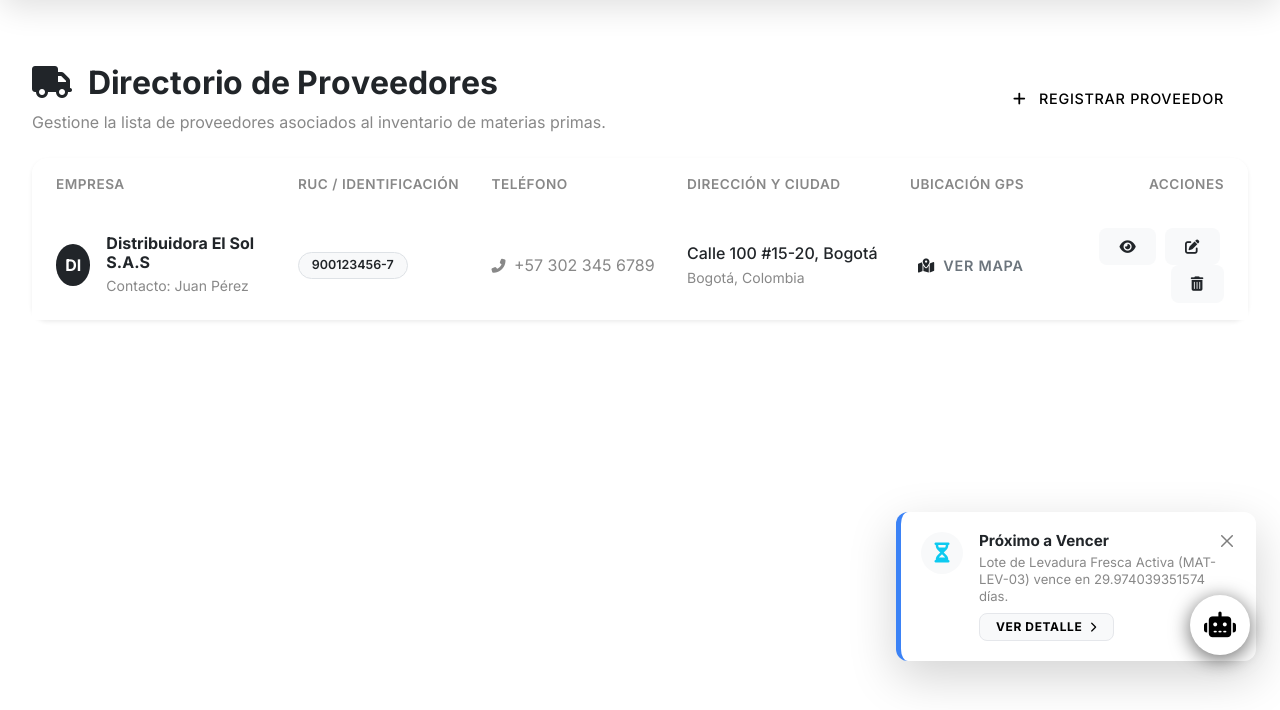
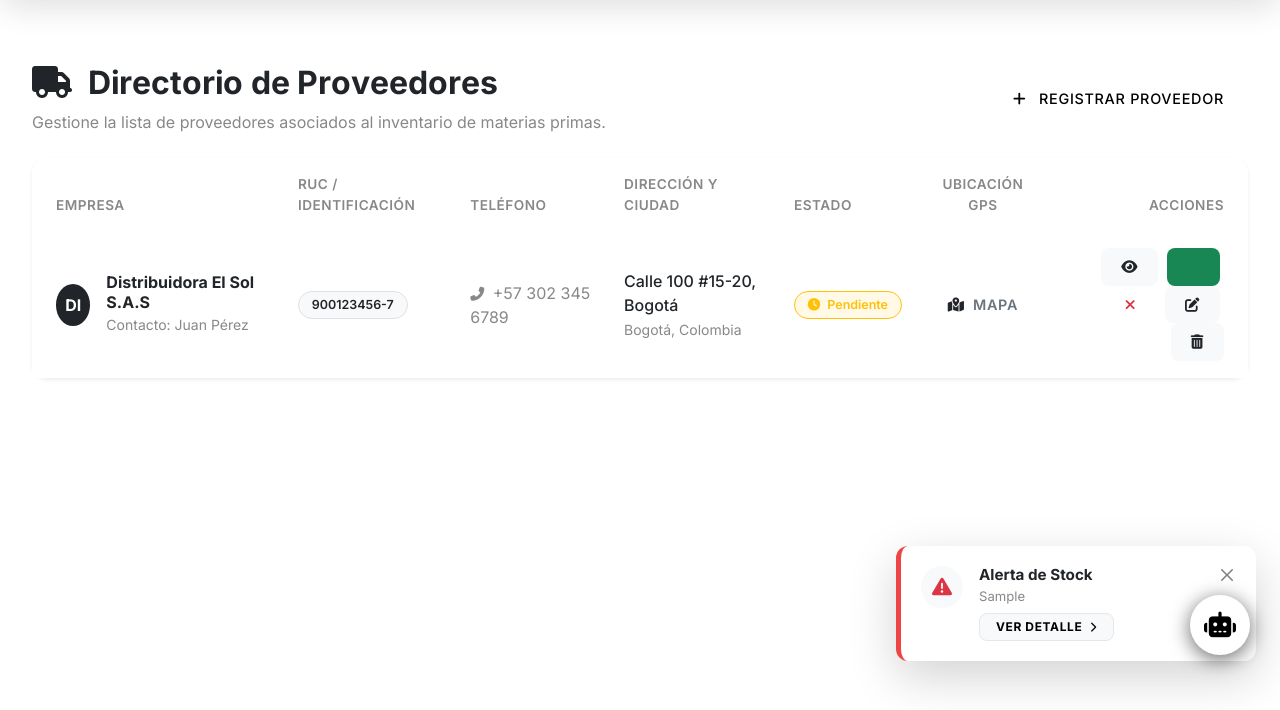
Before and after one commit to Esteban4-CRo/UniStock, a Laravel app: page /proveedores in a window 1280 px wide. Shown: the part 115-825 px from the top of the page. Run offline with Laravel 12, Linux system fonts and the light colour scheme; a user stored in the database is signed in; data comes from the database, SQL or seed files in the repository; tables that the repository leaves empty hold one stand-in row (values such as "Sample post").

Commit message:
Completado Sprint 5: Alertas, validacion de proveedores y layout notificaciones

```diff
--- a/UniStock/app/Http/Controllers/ProveedorController.php
+++ b/UniStock/app/Http/Controllers/ProveedorController.php
@@ -68,4 +68,20 @@
         $proveedor->update(['activo' => false]);
         return redirect()->route('proveedores.index')->with('success', 'Proveedor inhabilitado exitosamente.');
     }
+
+    public function validar(Request $request, Proveedor $proveedor)
+    {
+        if (!auth()->user()->isSuperUsuario() && !auth()->user()->isGerente()) {
+            abort(403, 'No tienes permiso para validar proveedores.');
+        }
+
+        $request->validate([
+            'estado_validacion' => 'required|in:validado,rechazado,pendiente'
+        ]);
+
+        $proveedor->estado_validacion = $request->estado_validacion;
+        $proveedor->save();
+
+        return back()->with('success', 'Estado de validación del proveedor actualizado.');
+    }
 }
--- /dev/null
+++ b/UniStock/app/Observers/MateriaPrimaObserver.php
@@ -0,0 +1,77 @@
+<?php
+
+namespace App\Observers;
+
+use App\Models\MaterialPrima;
+use App\Models\Alerta;
+use App\Models\User;
+use App\Mail\StockAlertMail;
+use Illuminate\Support\Facades\Mail;
+
+class MateriaPrimaObserver
+{
+    /**
+     * Handle the MaterialPrima "created" event.
+     */
+    public function created(MaterialPrima $materialPrima): void
+    {
+        //
+    }
+
+    /**
+     * Handle the MaterialPrima "updated" event.
+     */
+    public function updated(MaterialPrima $materialPrima): void
+    {
+        // Check if stock dropped below minimum
+        if ($materialPrima->cantidad < $materialPrima->stock_minimo &&
+            $materialPrima->getOriginal('cantidad') >= $materialPrima->stock_minimo) {
+
+            $mensaje = "El stock de {$materialPrima->nombre} (cód: {$materialPrima->codigo}) ha bajado a {$materialPrima->cantidad}. El mínimo es {$materialPrima->stock_minimo}.";
+
+            // Create Alert for the user who owns it, or admin
+            Alerta::create([
+                'user_id' => $materialPrima->user_id,
+                'tipo' => 'stock_bajo',
+                'mensaje' => $mensaje,
+                'estado' => 'activa'
+            ]);
+
+            // Send Mail
+            $user = User::find($materialPrima->user_id);
+            if ($user && $user->email) {
+                $alertData = [
+                    'codigo' => $materialPrima->codigo,
+                    'nombre' => $materialPrima->nombre,
+                    'cantidad' => $materialPrima->cantidad,
+                    'stock_minimo' => $materialPrima->stock_minimo,
+                ];
+                Mail::to($user->email)->queue(new StockAlertMail([$alertData]));
+            }
+        }
+    }
+
+    /**
+     * Handle the MaterialPrima "deleted" event.
+     */
+    public function deleted(MaterialPrima $materialPrima): void
+    {
+        //
+    }
+
+    /**
+     * Handle the MaterialPrima "restored" event.
+     */
+    public function restored(MaterialPrima $materialPrima): void
+    {
+        //
+    }
+
+    /**
+     * Handle the MaterialPrima "force deleted" event.
+     */
+    public function forceDeleted(MaterialPrima $materialPrima): void
+    {
+        //
+    }
+}
--- a/UniStock/app/Providers/AppServiceProvider.php
+++ b/UniStock/app/Providers/AppServiceProvider.php
@@ -3,6 +3,8 @@
 namespace App\Providers;
 
 use Illuminate\Support\ServiceProvider;
+use App\Models\MaterialPrima;
+use App\Observers\MateriaPrimaObserver;
 
 class AppServiceProvider extends ServiceProvider
 {
@@ -22,5 +24,7 @@
         if (config('app.env') === 'production') {
             \Illuminate\Support\Facades\URL::forceScheme('https');
         }
+
+        MaterialPrima::observe(MateriaPrimaObserver::class);
     }
 }
--- a/UniStock/config/services.php
+++ b/UniStock/config/services.php
@@ -2,20 +2,8 @@
 
 return [
 
-    /*
-    |--------------------------------------------------------------------------
-    | Third Party Services
-    |--------------------------------------------------------------------------
-    |
-    | This file is for storing the credentials for third party services such
-    | as Mailgun, Postmark, AWS and more. This file provides the de facto
-    | location for this information, allowing packages to have
-    | a conventional file to locate the various service credentials.
-    |
-    */
-
     'postmark' => [
-        'key' => env('POSTMARK_API_KEY'),
+        'token' => env('POSTMARK_API_TOKEN'),
     ],
 
     'resend' => [
--- a/UniStock/resources/views/emails/stock_alert.blade.php
+++ b/UniStock/resources/views/emails/stock_alert.blade.php
@@ -70,7 +70,7 @@
             <div class="ceo-signature">
                 <p>Atentamente,</p>
                 <p><img src="https://upload.wikimedia.org/wikipedia/commons/d/d4/Firma_de_Juan_Guaid%C3%B3.svg" style="height: 40px; margin-bottom: 5px; opacity: 0.8;" alt="Firma"></p>
-                <p><strong>Juan Campino</strong><br>
+                <p><strong>EstebanCRO el PrettyBoy</strong><br>
                 <span style="color: #666; font-size: 0.9em;">CEO & Founder, UniStock Inc.</span></p>
                 <p style="font-size: 0.85em; color: #888; margin-top: 15px;">Fecha del reporte: {{ now()->format('d M Y, H:i') }}</p>
             </div>
--- a/UniStock/resources/views/layouts/app.blade.php
+++ b/UniStock/resources/views/layouts/app.blade.php
@@ -1,73 +1,36 @@
 @php
     $alertasNotif = [];
     if (Auth::check()) {
-        // 1. Sin Stock
-        $sinStock = \App\Models\MaterialPrima::where('activo', true)->where('cantidad', 0)->get();
-        foreach ($sinStock as $item) {
+        $alertasDB = \App\Models\Alerta::where('user_id', Auth::id())
+            ->where('estado', 'activa')
+            ->orderBy('created_at', 'desc')
+            ->get();
+
+        foreach ($alertasDB as $alerta) {
+            $icono = 'fas fa-bell';
+            $nivel = 'info';
+            $titulo = 'Notificación';
+
+            if ($alerta->tipo === 'stock_bajo') {
+                $icono = 'fas fa-exclamation-triangle';
+                $nivel = 'danger';
+                $titulo = 'Alerta de Stock';
+            } elseif ($alerta->tipo === 'vencimiento') {
+                $icono = 'fas fa-hourglass-half';
+                $nivel = 'warning';
+                $titulo = 'Vencimiento';
+            }
+
             $alertasNotif[] = [
-                'tipo' => 'sin_stock',
-                'nivel' => 'danger',
-                'icono' => 'fas fa-exclamation-triangle',
-                'titulo' => '¡Sin Stock!',
-                'mensaje' => "El insumo {$item->nombre} ({$item->codigo}) se ha quedado sin stock.",
-                'ruta' => route('materias-primas.show', $item->id),
-                'tiempo' => 'Ahora mismo'
+                'id' => $alerta->id,
+                'tipo' => $alerta->tipo,
+                'nivel' => $nivel,
+                'icono' => $icono,
+                'titulo' => $titulo,
+                'mensaje' => $alerta->mensaje,
+                'ruta' => '#',
+                'tiempo' => $alerta->created_at->diffForHumans()
             ];
-        }
-
-        // 2. Stock Bajo
-        $stockBajo = \App\Models\MaterialPrima::where('activo', true)
-            ->where('cantidad', '>', 0)
-            ->whereColumn('cantidad', '<=', 'stock_minimo')
-            ->get();
-        foreach ($stockBajo as $item) {
-            $alertasNotif[] = [
-                'tipo' => 'stock_bajo',
-                'nivel' => 'warning',
-                'icono' => 'fas fa-exclamation-circle',
-                'titulo' => 'Stock Bajo',
-                'mensaje' => "{$item->nombre} ({$item->codigo}) está por debajo del stock mínimo ({$item->cantidad} {$item->unidad_medida} restante).",
-                'ruta' => route('materias-primas.show', $item->id),
-                'tiempo' => 'Atención requerida'
-            ];
-        }
-
-        // 3. Próximos a vencer (menos de 30 días)
-        $expiring = \App\Models\MaterialPrima::where('activo', true)
-            ->whereNotNull('fecha_caducidad')
-            ->where('fecha_caducidad', '<=', now()->addDays(30))
-            ->where('fecha_caducidad', '>=', now())
-            ->get();
-        foreach ($expiring as $item) {
-            $dias = now()->diffInDays($item->fecha_caducidad);
-            $alertasNotif[] = [
-                'tipo' => 'por_vencer',
-                'nivel' => 'info',
-                'icono' => 'fas fa-hourglass-half',
-                'titulo' => 'Próximo a Vencer',
-                'mensaje' => "Lote de {$item->nombre} ({$item->codigo}) vence en {$dias} días.",
-                'ruta' => route('materias-primas.show', $item->id),
-                'tiempo' => 'Urgencia media'
-            ];
-        }
-
-        // 4. Últimas entradas registradas en las últimas 12 horas
-        $recentEntradas = \App\Models\Entrada::with('materialPrima')
-            ->where('anulado', false)
-            ->where('created_at', '>=', now()->subHours(12))
-            ->get();
-        foreach ($recentEntradas as $e) {
-            if ($e->materialPrima) {
-                $alertasNotif[] = [
-                    'tipo' => 'nueva_entrada',
-                    'nivel' => 'success',
-                    'icono' => 'fas fa-arrow-down',
-                    'titulo' => 'Nueva Entrada',
-                    'mensaje' => "Se ingresaron +{$e->cantidad} {$e->materialPrima->unidad_medida} de {$e->materialPrima->nombre}.",
-                    'ruta' => route('entradas.index'),
-                    'tiempo' => $e->created_at->diffForHumans()
-                ];
-            }
         }
     }
 @endphp
@@ -464,7 +427,12 @@
                             <ul class="dropdown-menu dropdown-menu-end shadow border py-0" aria-labelledby="notificationDropdown" style="width: 320px; max-height: 400px; overflow-y: auto; border-radius: 12px; font-size: 0.85rem; background: #ffffff !important; border-color: #e5e7eb !important;">
                                 <li class="dropdown-header bg-light py-2 text-dark border-bottom d-flex justify-content-between align-items-center" style="border-top-left-radius: 12px; border-top-right-radius: 12px;">
                                     <span class="fw-bold"><i class="fas fa-bell me-1"></i> Notificaciones</span>
-                                    <span class="badge bg-secondary text-white">{{ count($alertasNotif) }} nuevas</span>
+                                    <div>
+                                        <span class="badge bg-secondary text-white me-1">{{ count($alertasNotif) }} nuevas</span>
+                                        @if(count($alertasNotif) > 0)
+                                            <button onclick="marcarTodasLeidas()" class="btn btn-sm btn-link text-decoration-none p-0 shadow-none"><i class="fas fa-check-double" title="Marcar todas como leídas"></i></button>
+                                        @endif
+                                    </div>
                                 </li>
                                 @if(count($alertasNotif) == 0)
                                     <li class="py-4 text-center text-muted" style="background: #ffffff !important;">
@@ -488,21 +456,24 @@
                                         }
                                     </style>
                                     @foreach($alertasNotif as $a)
-                                        <li style="background: #ffffff !important;">
-                                            <a class="dropdown-item d-flex gap-3 py-2 text-wrap notification-item" href="{{ $a['ruta'] }}">
+                                        <li style="background: #ffffff !important;" id="alerta-{{ $a['id'] }}">
+                                            <div class="dropdown-item d-flex gap-3 py-2 text-wrap notification-item">
                                                 <div class="d-flex align-items-center justify-content-center text-{{ $a['nivel'] }}" style="width:30px; height:30px; border-radius:50%; background: #f3f4f6; flex-shrink: 0;">
                                                     <i class="{{ $a['icono'] }}"></i>
                                                 </div>
                                                 <div class="flex-grow-1">
                                                     <div class="fw-bold text-dark small d-flex justify-content-between align-items-center" style="color: #1f2937 !important;">
                                                         {{ $a['titulo'] }}
-                                                        <span class="text-muted-custom fw-normal" style="font-size:0.7rem;">{{ $a['tiempo'] }}</span>
+                                                        <div>
+                                                            <span class="text-muted-custom fw-normal" style="font-size:0.7rem;">{{ $a['tiempo'] }}</span>
+                                                            <button onclick="marcarLeida({{ $a['id'] }})" class="btn btn-sm btn-link text-muted p-0 ms-1 shadow-none"><i class="fas fa-times" title="Descartar"></i></button>
+                                                        </div>
                                                     </div>
                                                     <div class="text-muted-custom small mt-1" style="font-size:0.78rem; line-height:1.2;">
                                                         {{ $a['mensaje'] }}
                                                     </div>
                                                 </div>
-                                            </a>
+                                            </div>
                                         </li>
                                     @endforeach
                                 @endif
@@ -794,6 +765,34 @@
     });
   }
 });
+
+function marcarLeida(id) {
+    fetch(`/alertas/${id}/marcar`, {
+        method: 'POST',
+        headers: {
+            'X-CSRF-TOKEN': '{{ csrf_token() }}',
+            'Content-Type': 'application/json'
+        }
+    }).then(response => {
+        if (response.ok) {
+            document.getElementById('alerta-' + id).style.display = 'none';
+        }
+    });
+}
+
+function marcarTodasLeidas() {
+    fetch(`/alertas/marcar-todas`, {
+        method: 'POST',
+        headers: {
+            'X-CSRF-TOKEN': '{{ csrf_token() }}',
+            'Content-Type': 'application/json'
+        }
+    }).then(response => {
+        if (response.ok) {
+            location.reload();
+        }
+    });
+}
 </script>
     <!-- AI Assistant Widget -->
     <div id="ai-assistant-widget" style="position: fixed; bottom: 30px; right: 30px; z-index: 9999;">
--- a/UniStock/resources/views/proveedores/index.blade.php
+++ b/UniStock/resources/views/proveedores/index.blade.php
@@ -27,7 +27,8 @@
                         <th class="py-3">RUC / Identificación</th>
                         <th class="py-3">Teléfono</th>
                         <th class="py-3">Dirección y Ciudad</th>
-                        <th class="py-3">Ubicación GPS</th>
+                        <th class="py-3">Estado</th>
+                        <th class="py-3 text-center">Ubicación GPS</th>
                         <th class="py-3 text-end pe-4" style="width: 200px;">Acciones</th>
                     </tr>
                 </thead>
@@ -56,12 +57,21 @@
                                 <small class="text-muted">{{ $proveedor->ciudad }}, {{ $proveedor->pais }}</small>
                             </td>
                             <td class="py-3">
+                                @if($proveedor->estado_validacion === 'validado')
+                                    <span class="badge bg-success bg-opacity-10 text-success border border-success"><i class="fas fa-check-circle me-1"></i> Validado</span>
+                                @elseif($proveedor->estado_validacion === 'rechazado')
+                                    <span class="badge bg-danger bg-opacity-10 text-danger border border-danger"><i class="fas fa-times-circle me-1"></i> Rechazado</span>
+                                @else
+                                    <span class="badge bg-warning bg-opacity-10 text-warning border border-warning"><i class="fas fa-clock me-1"></i> Pendiente</span>
+                                @endif
+                            </td>
+                            <td class="py-3 text-center">
                                 @if($proveedor->hasLocation())
                                     <a href="{{ $proveedor->google_maps_url }}" target="_blank" class="btn btn-sm btn-outline-secondary py-1 px-2 border-0">
-                                        <i class="fas fa-map-marked-alt text-dark me-1"></i> Ver Mapa
+                                        <i class="fas fa-map-marked-alt text-dark me-1"></i> Mapa
                                     </a>
                                 @else
-                                    <span class="text-muted small">No registrada</span>
+                                    <span class="text-muted small"><i class="fas fa-map-marker-slash"></i> N/A</span>
                                 @endif
                             </td>
                             <td class="py-3 text-end pe-4">
@@ -69,6 +79,27 @@
                                     <i class="fas fa-eye text-dark"></i>
                                 </a>
                                 @if(Auth::user()->isSuperUsuario() || Auth::user()->isGerente())
+                                    @if($proveedor->estado_validacion !== 'validado')
+                                        <form action="{{ route('proveedores.validar', $proveedor->id) }}" method="POST" class="d-inline">
+                                            @csrf
+                                            @method('PUT')
+                                            <input type="hidden" name="estado_validacion" value="validado">
+                                            <button type="submit" class="btn btn-sm btn-success bg-opacity-10 text-success border-0 me-1" title="Validar Proveedor" onclick="return confirm('¿Marcar proveedor como VALIDADO?');">
+                                                <i class="fas fa-check"></i>
+                                            </button>
+                                        </form>
+                                    @endif
+                                    @if($proveedor->estado_validacion !== 'rechazado')
+                                        <form action="{{ route('proveedores.validar', $proveedor->id) }}" method="POST" class="d-inline">
+                                            @csrf
+                                            @method('PUT')
+                                            <input type="hidden" name="estado_validacion" value="rechazado">
+                                            <button type="submit" class="btn btn-sm btn-danger bg-opacity-10 text-danger border-0 me-1" title="Rechazar Proveedor" onclick="return confirm('¿Marcar proveedor como RECHAZADO?');">
+                                                <i class="fas fa-times"></i>
+                                            </button>
+                                        </form>
+                                    @endif
+
                                 <a href="{{ route('proveedores.edit', $proveedor->id) }}" class="btn btn-sm btn-light border-0 me-1" title="Editar">
                                     <i class="fas fa-edit text-dark"></i>
                                 </a>
--- a/UniStock/routes/web.php
+++ b/UniStock/routes/web.php
@@ -12,6 +12,7 @@
 use App\Http\Controllers\MaterialPrimaHistoryReportController;
 use App\Http\Controllers\ReporteController;
 use App\Http\Controllers\ProveedorController;
+use App\Http\Controllers\AlertaController;
 
 Route::get('/', function () {
     return view('welcome_index');
@@ -44,6 +45,7 @@
     Route::resource('proveedores', ProveedorController::class)->parameters([
         'proveedores' => 'proveedor'
     ]);
+    Route::put('/proveedores/{proveedor}/validar', [ProveedorController::class, 'validar'])->name('proveedores.validar');
 
     // Rutas para ubicaciones físicas de almacén
     Route::resource('ubicaciones', UbicacionController::class)->parameters([
@@ -99,4 +101,8 @@
         ->name('excel.movimientos');
     Route::get('/excel/movimientos/preview', [\App\Http\Controllers\ExcelExportController::class, 'previewMovimientos'])
         ->name('excel.movimientos.preview');
+
+    // Alertas
+    Route::post('/alertas/marcar-todas', [AlertaController::class, 'marcarTodasLeidas'])->name('alertas.marcarTodas');
+    Route::post('/alertas/{id}/marcar', [AlertaController::class, 'marcarLeida'])->name('alertas.marcar');
 });
```
Also changed, not shown: UniStock/app/Http/Controllers/AlertaController.php (added, +28 -0 lines), UniStock/resources/views/welcome_index.blade.php (+21 -7 lines), UniStock/database/migrations/2026_05_26_024356_add_estado_validacion_to_proveedores_table.php (added).
